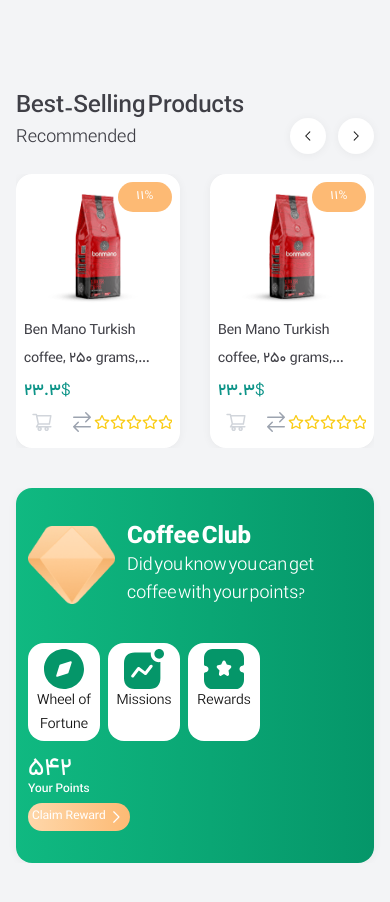
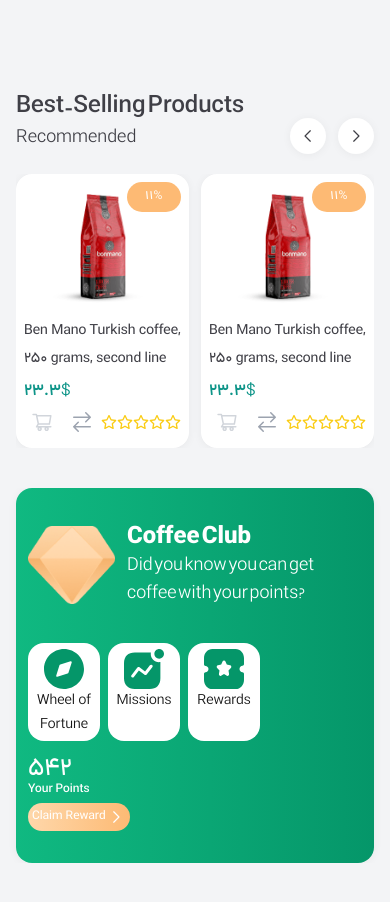
Before and after one commit to alirezatalebizadeh/blog-shopping, a Next.js app: page / in a window 390 px wide. Shown: the part 2480-3382 px from the top of the page. Built offline with nearby package versions, Linux system fonts and the light colour scheme.

Commit message:
adding break points for slider to show in desktop and mobils

```diff
--- a/src/components/BestSelling.jsx
+++ b/src/components/BestSelling.jsx
@@ -31,23 +31,45 @@
             className="swiper-button-prev-custom"
             onClick={() => swiperRef.current?.slidePrev()}
           >
-            <GoChevronLeft classNameName="w-5 h-5 md:w-[26px] md:h-[26px] text-zinc-700 dark:hover:bg-white dark:hover:text-zinc-700 dark:text-white rotate-180" />
+            <GoChevronRight className="w-5 h-5 md:w-[26px] md:h-[26px] text-zinc-700 dark:hover:bg-white dark:hover:text-zinc-700 dark:text-white rotate-180" />
           </span>
           <span
             className="swiper-button-next-custom"
             onClick={() => swiperRef.current?.slideNext()}
           >
-            <GoChevronRight classNameName="w-5 h-5 md:w-[26px] md:h-[26px] text-zinc-700 dark:hover:bg-white dark:hover:text-zinc-700 dark:text-white rotate-180" />
+            <GoChevronLeft className="w-5 h-5 md:w-[26px] md:h-[26px] text-zinc-700 dark:hover:bg-white dark:hover:text-zinc-700 dark:text-white rotate-180" />
           </span>
         </div>
       </div>
 
       <Swiper
         slidesPerView={2}
-        spaceBetween={30}
+        spaceBetween={12}
         loop={true}
         onSwiper={(swiper) => (swiperRef.current = swiper)}
-        classNameName="mySwiper"
+        breakpoints={{
+          640: {
+            slidesPerView: 3,
+            spaceBetween: 12,
+          },
+          768: {
+            slidesPerView: 3,
+            spaceBetween: 20,
+          },
+          1024: {
+            slidesPerView: 4,
+            spaceBetween: 20,
+          },
+          1280: {
+            slidesPerView: 4,
+            spaceBetween: 20,
+          },
+          1560: {
+            slidesPerView: 4,
+            spaceBetween: 20,
+          },
+        }}
+        className="mySwiper"
       >
         {[1, 2, 3, 4, 5, 6, 7, 8].map((product, index) => (
           <>
```
